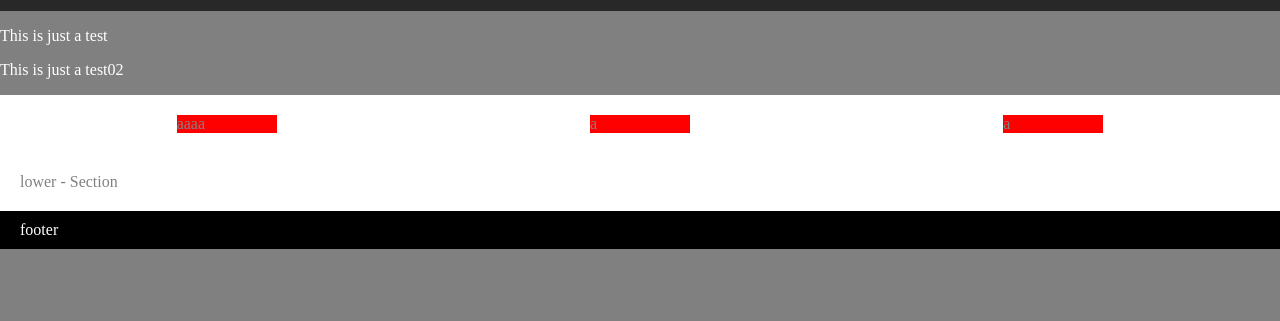
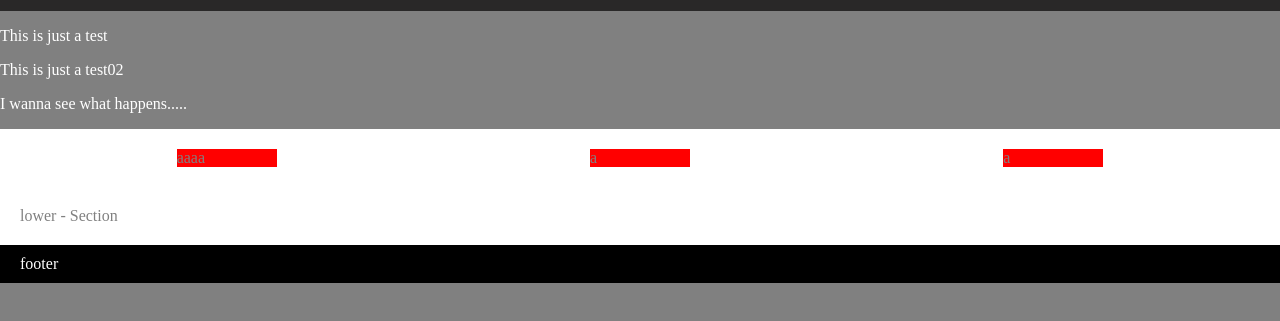
Before and after one commit to BhavsarJay/A_WebSite, a plain HTML site: page index.html in a window 1280 px wide. Shown: the part 107-428 px from the top of the page. Drawn offline with Linux system fonts and the light colour scheme.

Commit message:
Update index.html

```diff
--- a/index.html
+++ b/index.html
@@ -21,6 +21,7 @@
 
     <p>This is just a test</p>
      <p>This is just a test02</p>
+    <p>I wanna see what happens.....</p>
     <section>
         <div>aaaa</div>
         <div>a</div>
```
